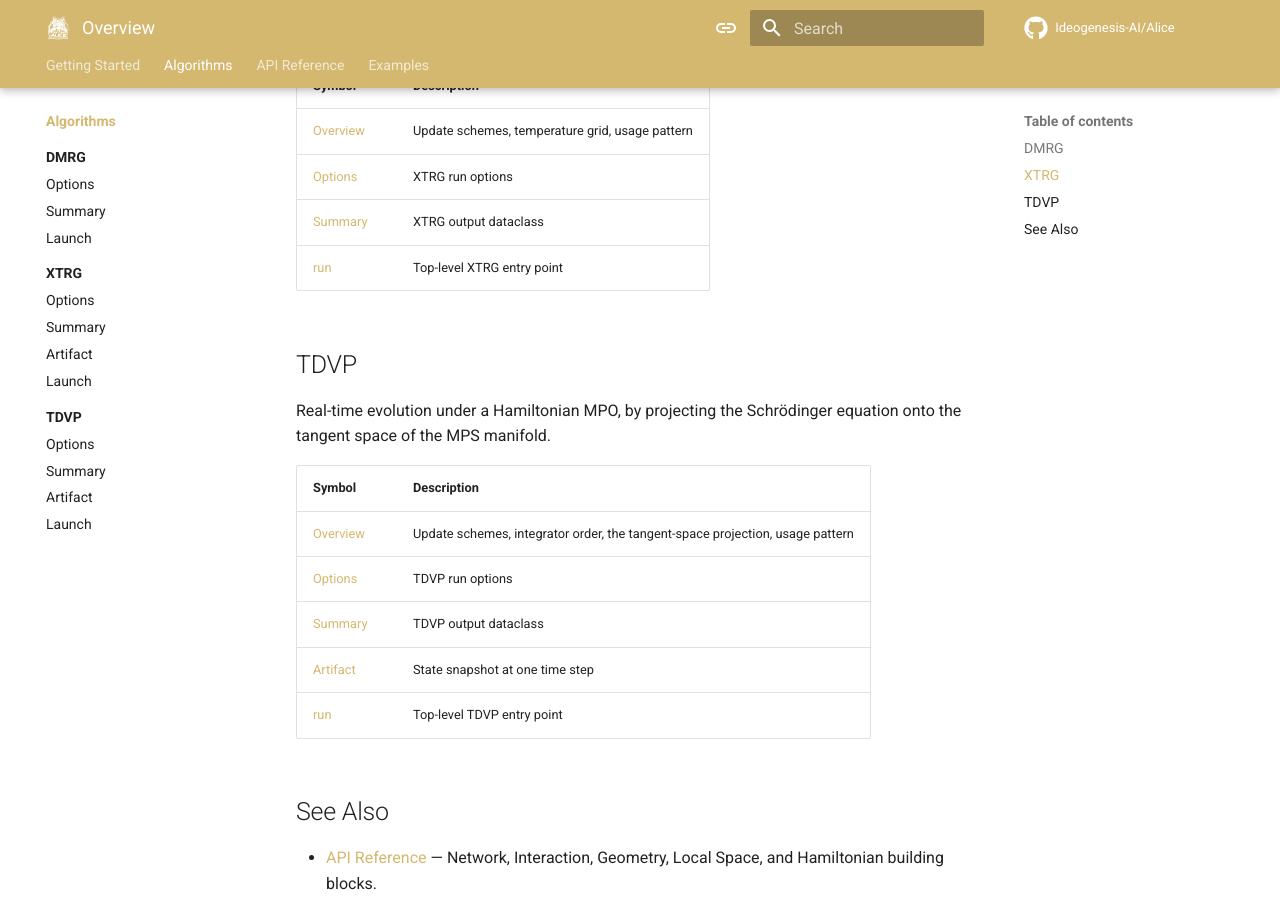
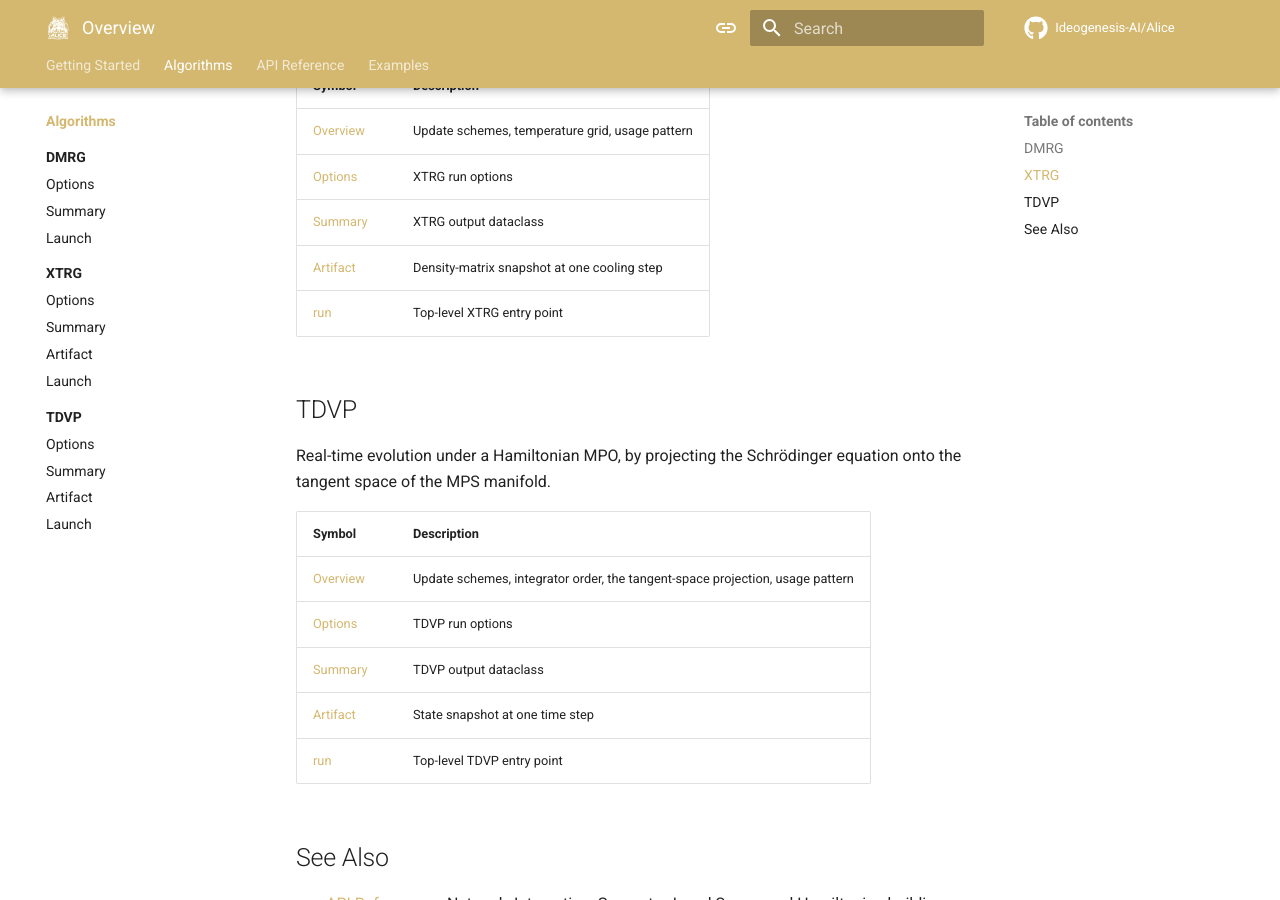
Before and after one commit to Ideogenesis-AI/Alice, an MkDocs documentation site: the page built from docs/algorithms/index.md, in a window 1280 px wide and 900 px high, scrolled down 717 px. Built offline with MkDocs 1.6.1 and Material for MkDocs 9.7.7, drawn with Linux system fonts in a browser that asks for light colours; comment, search, counter and statistics services are not loaded.

Commit message:
Add the missing Artifact entry to the XTRG table in the algorithms index
The XTRG section of the algorithms index listed Overview, Options, Summary and
run, but omitted Artifact even though the page exists and is reachable from the
sidebar, and the TDVP section already lists its counterpart. Added the row so a
reader scanning the index learns that per-step density-matrix snapshots are
documented.

```diff
--- a/docs/algorithms/index.md
+++ b/docs/algorithms/index.md
@@ -22,6 +22,7 @@ Finite-temperature thermodynamics via exponential cooling of the thermal density
 | [Overview](xtrg/index.md) | Update schemes, temperature grid, usage pattern |
 | [Options](xtrg/options.md) | XTRG run options |
 | [Summary](xtrg/summary.md) | XTRG output dataclass |
+| [Artifact](xtrg/artifact.md) | Density-matrix snapshot at one cooling step |
 | [run](xtrg/run.md) | Top-level XTRG entry point |
 
 ## TDVP
```
